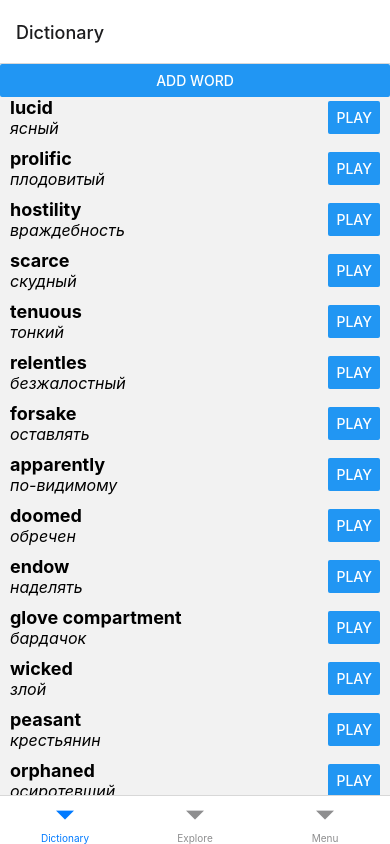
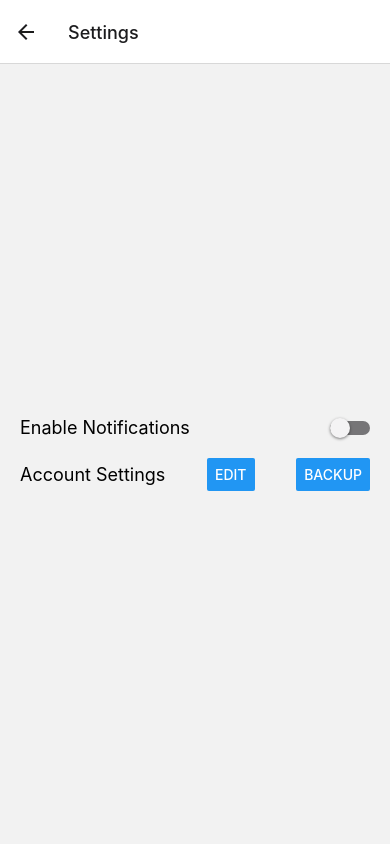
Before and after one commit to chopdev/flashcards_app, a React Native app in the folder SimpleDictionary/: screen /Settings in a window 390 px wide. Built offline with nearby package versions, Linux system fonts and the light colour scheme.

Commit message:
change navigation to settings & add learn tab

```diff
--- a/SimpleDictionary/App.js
+++ b/SimpleDictionary/App.js
@@ -1,20 +1,39 @@
 import React from 'react';
 import { NavigationContainer } from '@react-navigation/native';
 import { createBottomTabNavigator } from '@react-navigation/bottom-tabs';
+import { createStackNavigator } from '@react-navigation/stack';
 import DictionaryScreen from './DictionaryScreen';
 import ExploreScreen from './ExploreScreen';
-import MenuScreen from './MenuScreen';
+import LearnScreen from './LearnScreen';
+import SettingsScreen from './SettingsScreen';
+import SettingsButton from './SettingsButton';
 
 const Tab = createBottomTabNavigator();
+const Stack = createStackNavigator();
+
+function BottomTabs() {
+  return (
+    <Tab.Navigator>
+      <Tab.Screen name="Dictionary" component={DictionaryScreen} options={{ headerShown: false }} />
+      <Tab.Screen name="Explore" component={ExploreScreen} options={{ headerShown: false }} />
+      <Tab.Screen name="Learn" component={LearnScreen} options={{ headerShown: false }} />
+    </Tab.Navigator>
+  );
+}
 
 export default function App() {
   return (
     <NavigationContainer>
-      <Tab.Navigator>
-        <Tab.Screen name="Dictionary" component={DictionaryScreen} />
-        <Tab.Screen name="Explore" component={ExploreScreen} />
-        <Tab.Screen name="Menu" component={MenuScreen} />
-      </Tab.Navigator>
+      <Stack.Navigator>
+        <Stack.Screen
+          name="Simple Dictionary"
+          component={BottomTabs}
+          options={({ navigation }) => ({
+            headerRight: () => <SettingsButton navigation={navigation} />
+          })}
+        />
+        <Stack.Screen name="Settings" component={SettingsScreen} />
+      </Stack.Navigator>
     </NavigationContainer>
   );
 }
--- /dev/null
+++ b/SimpleDictionary/LearnScreen.js
@@ -0,0 +1,13 @@
+import React from 'react';
+import { View, Text, Button } from 'react-native';
+
+const LearnScreen = () => {
+  return (
+    <View>
+      <Text>Flash cards here</Text>
+      {/* Add settings options */}
+    </View>
+  );
+};
+
+export default LearnScreen;
--- a/SimpleDictionary/MenuScreen.js
+++ /dev/null
@@ -1,18 +0,0 @@
-import React from 'react';
-import { View, Text, Button } from 'react-native';
-
-const MenuScreen = () => {
-  const handleBackup = () => {
-    // Implement backup functionality
-  };
-
-  return (
-    <View>
-      <Text>Menu</Text>
-      <Button title="Backup" onPress={handleBackup} />
-      {/* Add settings options */}
-    </View>
-  );
-};
-
-export default MenuScreen;
--- /dev/null
+++ b/SimpleDictionary/SettingsButton.js
@@ -0,0 +1,13 @@
+import React from 'react';
+import { TouchableOpacity } from 'react-native';
+import Icon from 'react-native-vector-icons/FontAwesome';
+
+const SettingsButton = ({ navigation }) => {
+  return (
+    <TouchableOpacity onPress={() => navigation.navigate('Settings')}>
+      <Icon name="gear" size={24} color="black" />
+    </TouchableOpacity>
+  );
+};
+
+export default SettingsButton;
--- /dev/null
+++ b/SimpleDictionary/SettingsScreen.js
@@ -0,0 +1,55 @@
+import React, { useState } from 'react';
+import { View, Text, Switch, StyleSheet, Button } from 'react-native';
+
+const SettingsScreen = () => {
+  const [isEnabled, setIsEnabled] = useState(false);
+  const toggleSwitch = () => setIsEnabled(previousState => !previousState);
+
+  const handleBackup = () => {
+    // Implement backup functionality
+  };
+
+  return (
+    <View style={styles.container}>
+      <View style={styles.setting}>
+        <Text style={styles.settingLabel}>Enable Notifications</Text>
+        <Switch
+          trackColor={{ false: "#767577", true: "#81b0ff" }}
+          thumbColor={isEnabled ? "#f5dd4b" : "#f4f3f4"}
+          onValueChange={toggleSwitch}
+          value={isEnabled}
+        />
+      </View>
+
+      <View style={styles.setting}>
+        <Text style={styles.settingLabel}>Account Settings</Text>
+        <Button title="Edit" onPress={() => {/* Handle Edit */}} />
+        <Button title="Backup" onPress={handleBackup} />
+      </View>
+
+      {/* Add more settings here */}
+
+    </View>
+  );
+};
+
+const styles = StyleSheet.create({
+  container: {
+    flex: 1,
+    alignItems: 'center',
+    justifyContent: 'center',
+    padding: 20,
+  },
+  setting: {
+    flexDirection: 'row',
+    justifyContent: 'space-between',
+    alignItems: 'center',
+    width: '100%',
+    marginVertical: 10,
+  },
+  settingLabel: {
+    fontSize: 18,
+  }
+});
+
+export default SettingsScreen;
--- a/SimpleDictionary/package.json
+++ b/SimpleDictionary/package.json
@@ -11,13 +11,15 @@
   "dependencies": {
     "@react-navigation/bottom-tabs": "^6.5.17",
     "@react-navigation/native": "^6.1.15",
+    "@react-navigation/stack": "^6.3.28",
     "axios": "^1.6.7",
     "expo": "~50.0.8",
     "expo-speech": "^11.7.0",
     "expo-status-bar": "~1.11.1",
     "react": "18.2.0",
     "react-native": "0.73.4",
-    "react-native-modal": "^13.0.1"
+    "react-native-modal": "^13.0.1",
+    "react-native-vector-icons": "^10.0.3"
   },
   "devDependencies": {
     "@babel/core": "^7.20.0"
```
